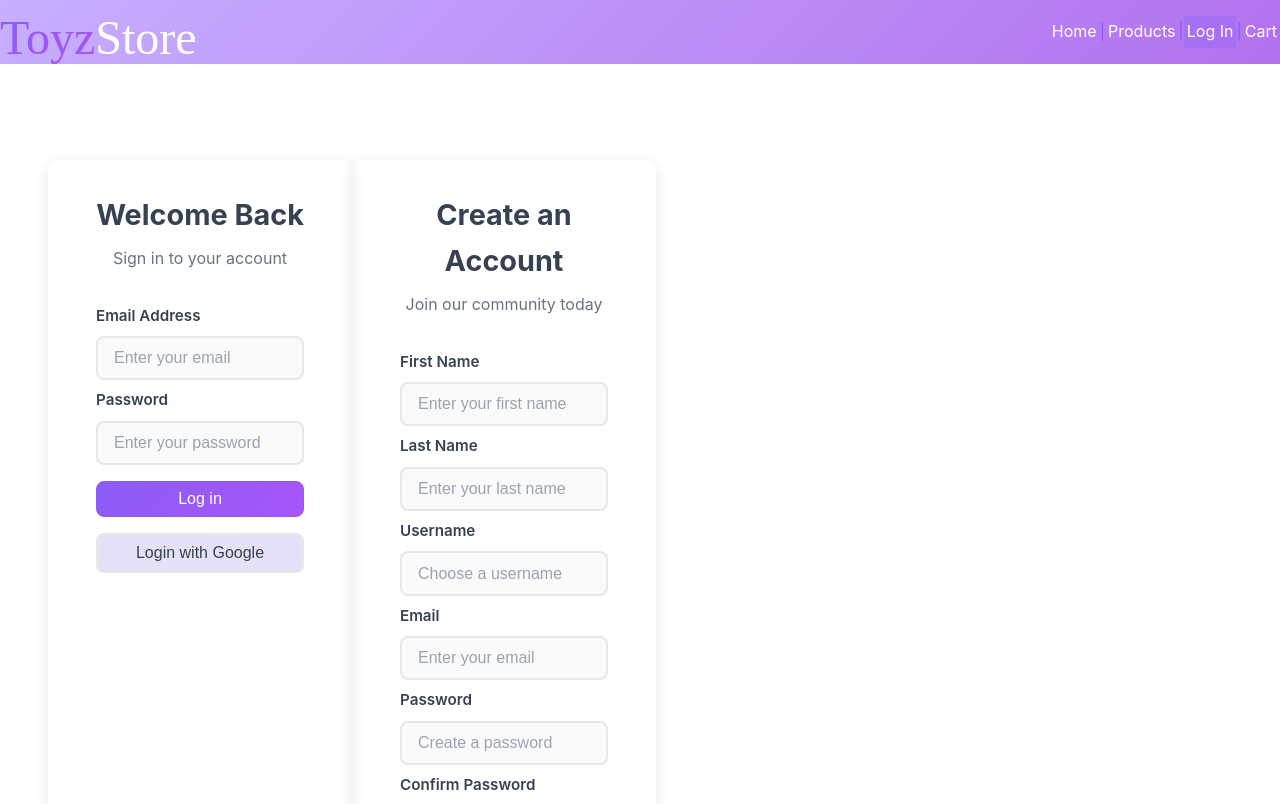
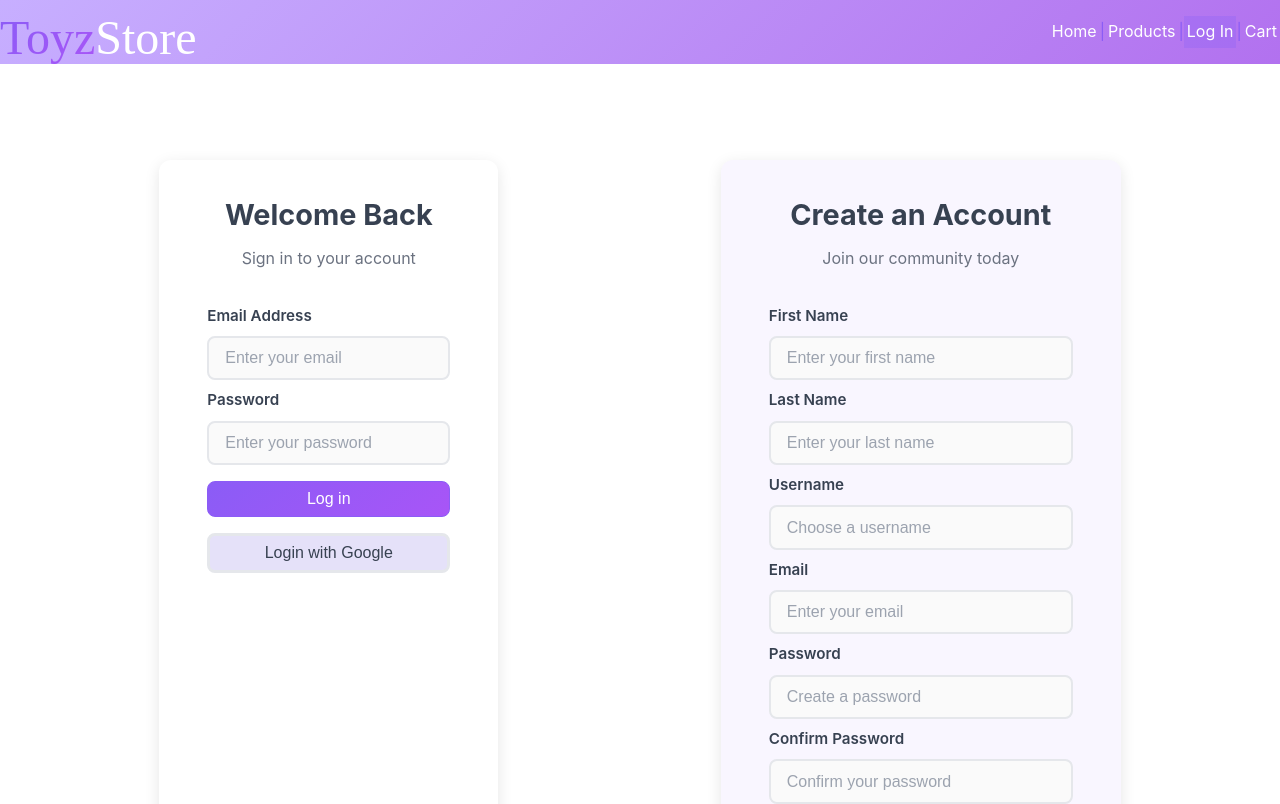
Before and after one commit to eturgeneva/store-frontend, a Vue app: page /profile in a window 1280 px wide. Shown: the top 804 px of the page. Built offline with nearby package versions, Linux system fonts and the light colour scheme; no server answers; a web font is replaced by a local one.

Commit message:
update css styling for UserLogin and UserRegister

```diff
--- a/src/assets/main.css
+++ b/src/assets/main.css
@@ -124,7 +124,7 @@ a,
 form, .userLogin {
     display: flex;
     /* flex-direction: column; */
-    width: 15rem;
+    /* width: 15rem; */
     padding: 1rem;
 }
 
@@ -136,7 +136,12 @@ form, .userLogin {
 }
 
 .userArea {
-  display: flex;
+  /* display: flex; */
+  /* justify-content: center; */
+}
+
+.loginCard, .registerCard {
+  /* margin: 1rem; */
 }
 
 .userProfile {
--- a/src/components/UserLogin.vue
+++ b/src/components/UserLogin.vue
@@ -289,7 +289,8 @@ async function loginUserGoogle() {
 
 .oauthButton:hover {
     border-color: #d1d5db;
-    background: #f9fafb;
+    /* background: #f9fafb; */
+    background: #e5e1f9;
     transform: translateY(-1px);
     box-shadow: 0 3px 10px rgba(0, 0, 0, 0.1);
 }
--- a/src/components/UserRegister.vue
+++ b/src/components/UserRegister.vue
@@ -171,7 +171,8 @@ async function registerUser() {
     /* display: flex; */
     /* gap: 1.5rem; */
     /* width: 100%; */
-    max-width: 25rem;
+    /* max-width: 25rem; */
+    width: 25rem;
     padding: 2rem;
     margin: 2rem auto;
     /* flex-wrap: wrap; */
@@ -180,6 +181,7 @@ async function registerUser() {
     box-shadow: 0 4px 15px rgba(0, 0, 0, 0.1);
     transition: all 0.3s ease;
     position: relative;
+    background: #f9f6ff;
     /* background: white; */
 }
 
```
